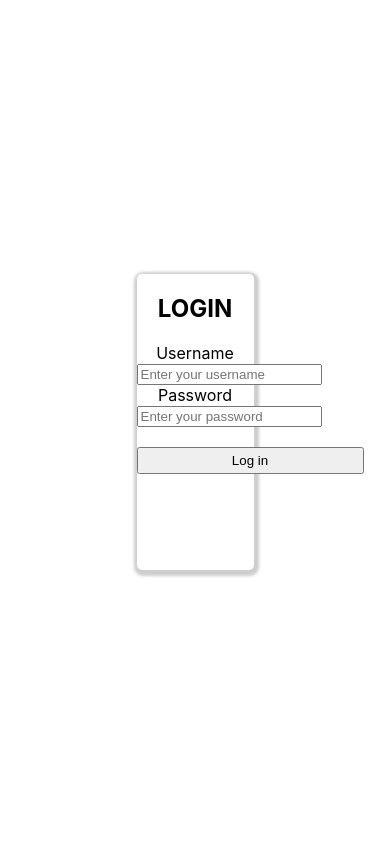
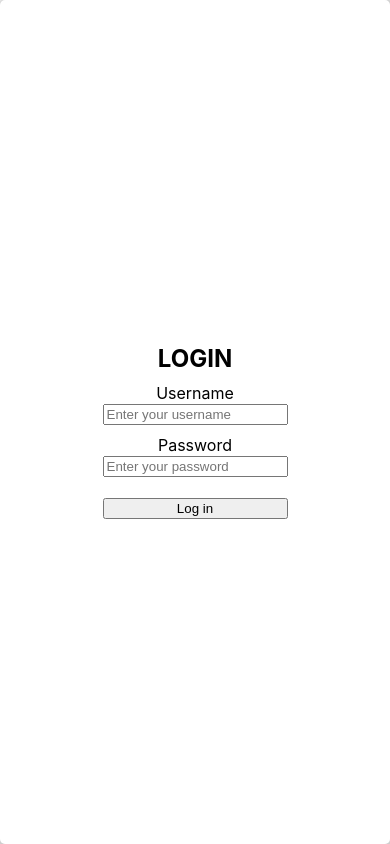
Before and after one commit to ccine/order-manager-react, a React (Create React App) app: page / in a window 390 px wide. Built offline with nearby package versions, Linux system fonts and the light colour scheme.

Commit message:
Login css for responsive page

```diff
--- a/src/App.css
+++ b/src/App.css
@@ -1,4 +1,4 @@
-.App {
+/*.App {
   text-align: center;
 }
 
@@ -36,3 +36,4 @@
     transform: rotate(360deg);
   }
 }
+*/
--- a/src/Assets/Login.css
+++ b/src/Assets/Login.css
@@ -1,27 +1,44 @@
-.container {
-    height: 100vh;
-    width: 100vw;
-    display: flex;
-    flex-direction: row;
-    align-items: center;
-    justify-content: center;
+.container {                    /* container of the whole page */
+    height: 100%;
+    width: 100%;
+    display: flex;              /* enables a flex context*/
+    align-items: center;        /* vertically center */
+    justify-content: center;    /* horizontally center ??*/
 }
 
 .loginBox {
     height: 35%;
     width: 30%;
-    text-align: center;
+
+    display: flex;                                                /* enables a flex context*/
+    flex-direction: column;                                       /* direction flex item are placed */
+    align-items: center;                                          /* vertically center */
+    justify-content: center;                                      /* horizontally center */
+    text-align: center;                                           /* specifies the horizontal alignment of text */
+
     border-radius: 5px;
-    box-shadow: 1px 2px 3px 4px rgba(12, 12, 12, 0.2);
+    box-shadow: 1px 2px 3px 4px rgba(12, 12, 12, 0.2);          /* horizontal length, vertical length, blur radius, spread, color*/
+
+    overflow-x: auto;                                             /* horizontal scrollbar (appear when needed)*/
+    overflow-y: auto;                                             /* vertical scrollbar (hidden)*/
 }
 
-#submitButton {
-    height: 27px;
-    width: 227px;
+/* css class for set margin-bottom*/
+.marginBottom {
+    margin-bottom: 10px;
 }
 
-@media only screen and (max-width: 600px) {
-    #login_div {
-        background-color: blue;
+/* css for submit buttom*/
+#submitButton {
+    width: 100%;
+    flex-grow: 4;
+}
+
+/* media query that starts when screen width goes below 800px*/
+/* sets dimensions of the loginBox to the entire screen*/
+@media only screen and (max-width: 800px) {
+    .loginBox{
+        height: 100%;
+        width: 100%;
     }
 }
--- a/src/Pages/Login.tsx
+++ b/src/Pages/Login.tsx
@@ -41,7 +41,7 @@ function Login() {
             name="viewport"
             content="width=device-width, initial-scale=1.0"
           />
-          <h2 id="loginHeader">LOGIN</h2>
+          <h2 id="loginHeader" className="marginBottom">LOGIN</h2>
 
           {/* Login form */}
           <form onSubmit={handleSubmit}>
@@ -49,6 +49,7 @@ function Login() {
             <label htmlFor="usernameInput">Username</label>
             <br />
             <input
+              className="marginBottom"
               type="text"
               id="usernameInput"
               name="usernameInput"
```
